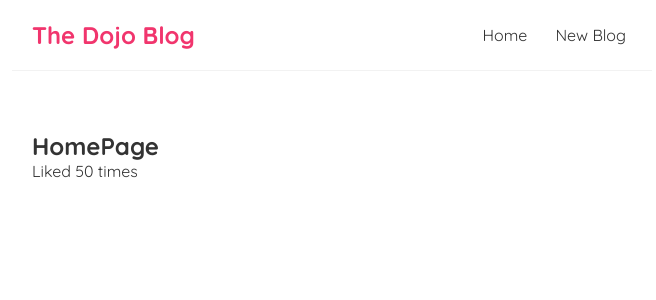
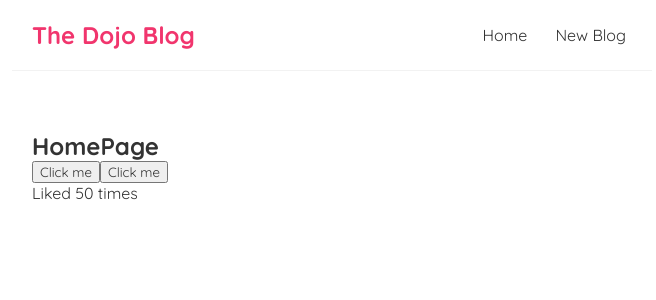
Before and after one commit to treguv/react-tutorial, a React (Create React App) app in the folder dogo-blog/: page / in a window 1280 px wide. Shown: the top 300 px of the page, without its empty margins (308-964 px from the left). Built offline with nearby package versions, Linux system fonts and the light colour scheme.

Commit message:
added click handlers using callback functions

```diff
--- a/dogo-blog/src/Home.js
+++ b/dogo-blog/src/Home.js
@@ -1,8 +1,29 @@
 import react from "react";
 const Home = () => {
+  const handleClick = (e) => {
+    //when we do this we automatically get accss to an event object
+    // handles the click on the buttongv
+    console.log("hello ninjas");
+  };
+  const handleClickAgain = (name) => {
+    //here we do not get access to the event obj bc the anon func is what gets it
+    //however we can pass it into this function as a parameter
+    console.log("hello" + name);
+  };
   return (
     <div className="home">
       <h2>HomePage</h2>
+      {/* when we do on click we can give it an callback to a function */}
+      <button onClick={handleClick}>Click me</button>
+      {/* to pass arguments in  */}
+      <button
+        // here we make an anon function inside the on click so that it doesnt instantly fire
+        onClick={() => {
+          handleClickAgain("john");
+        }}
+      >
+        Click me
+      </button>
     </div>
   );
 };
```
